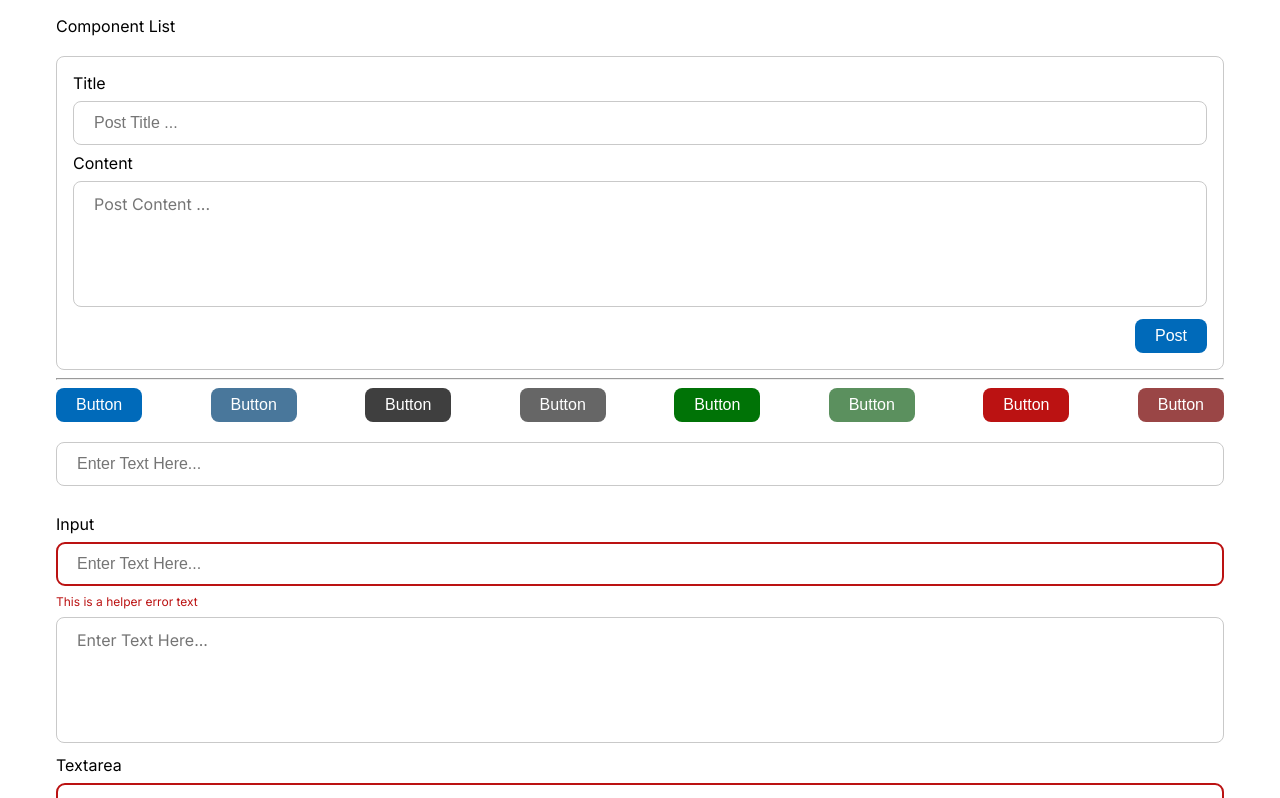
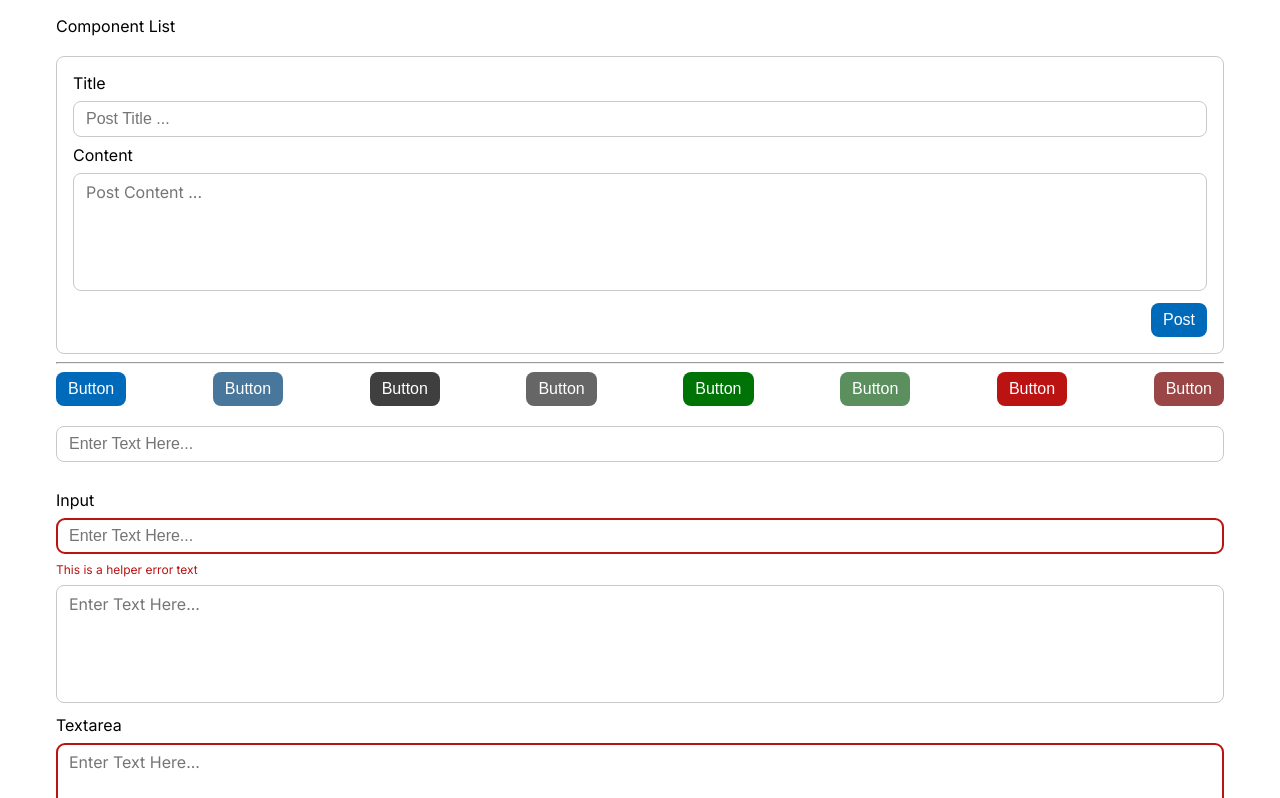
Before and after one commit to satshree/social-media, a React (Vite) app: page /components in a window 1280 px wide. Shown: the top 798 px of the page. Built offline with nearby package versions, Linux system fonts and the light colour scheme.

Commit message:
update paddings

```diff
--- a/src/components/Button/btn.module.css
+++ b/src/components/Button/btn.module.css
@@ -5,7 +5,7 @@
   border: none;
   border-radius: 8px;
 
-  padding: 0.5rem 1.25rem;
+  padding: 0.5rem 0.75rem;
 }
 
 .btn:hover {
@@ -22,7 +22,7 @@
 }
 
 .btn-primary:hover {
-  background-color: #1b70b2;
+  background-color: #2578b8;
 }
 
 .btn-secondary {
--- a/src/components/Input/inp.module.css
+++ b/src/components/Input/inp.module.css
@@ -12,7 +12,7 @@
   border: 0.8px solid #c9c9c9;
   border-radius: 8px;
 
-  padding: 0.75rem 1.25rem;
+  padding: 0.5rem 0.75rem;
   margin-bottom: 0.5rem;
 }
 
--- a/src/components/Textarea/text.module.css
+++ b/src/components/Textarea/text.module.css
@@ -13,7 +13,7 @@
   border: 0.8px solid #c9c9c9;
   border-radius: 8px;
 
-  padding: 0.75rem 1.25rem;
+  padding: 0.5rem 0.75rem;
   margin-bottom: 0.5rem;
   resize: none;
 }
```
